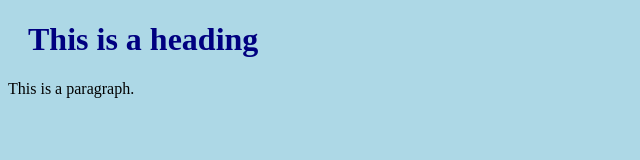
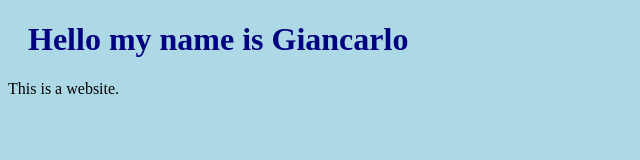
Before and after one commit to Giancarlo360/giancarlo360.github.io, a plain HTML site: page index.html in a window 1280 px wide. Shown: the whole page, without its empty margins (0-640 px from the left). Drawn offline with Linux system fonts and the light colour scheme.

Commit message:
Update index.html

```diff
--- a/index.html
+++ b/index.html
@@ -5,8 +5,8 @@
 </head>
 <body>
 
-<h1>This is a heading</h1>
-<p>This is a paragraph.</p>
+<h1>Hello my name is Giancarlo</h1>
+<p>This is a website.</p>
 
 </body>
 </html>
```
